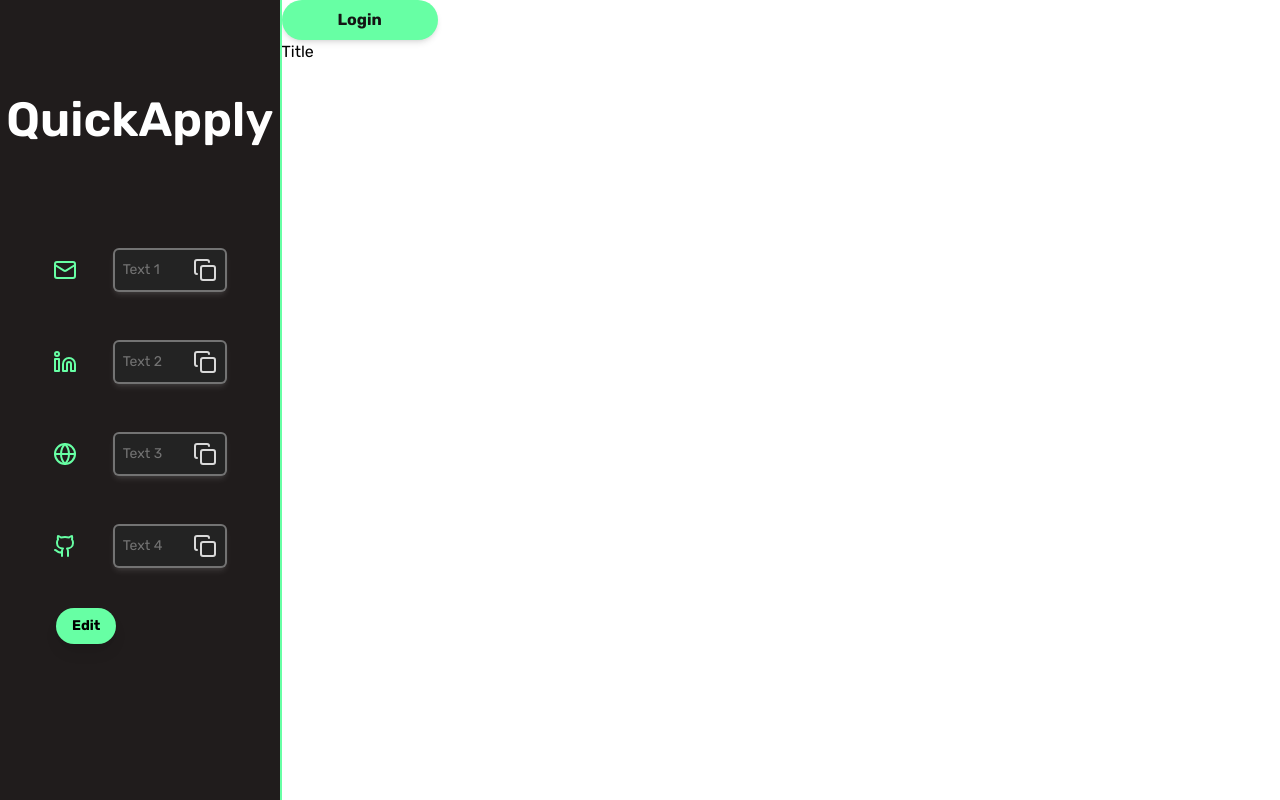
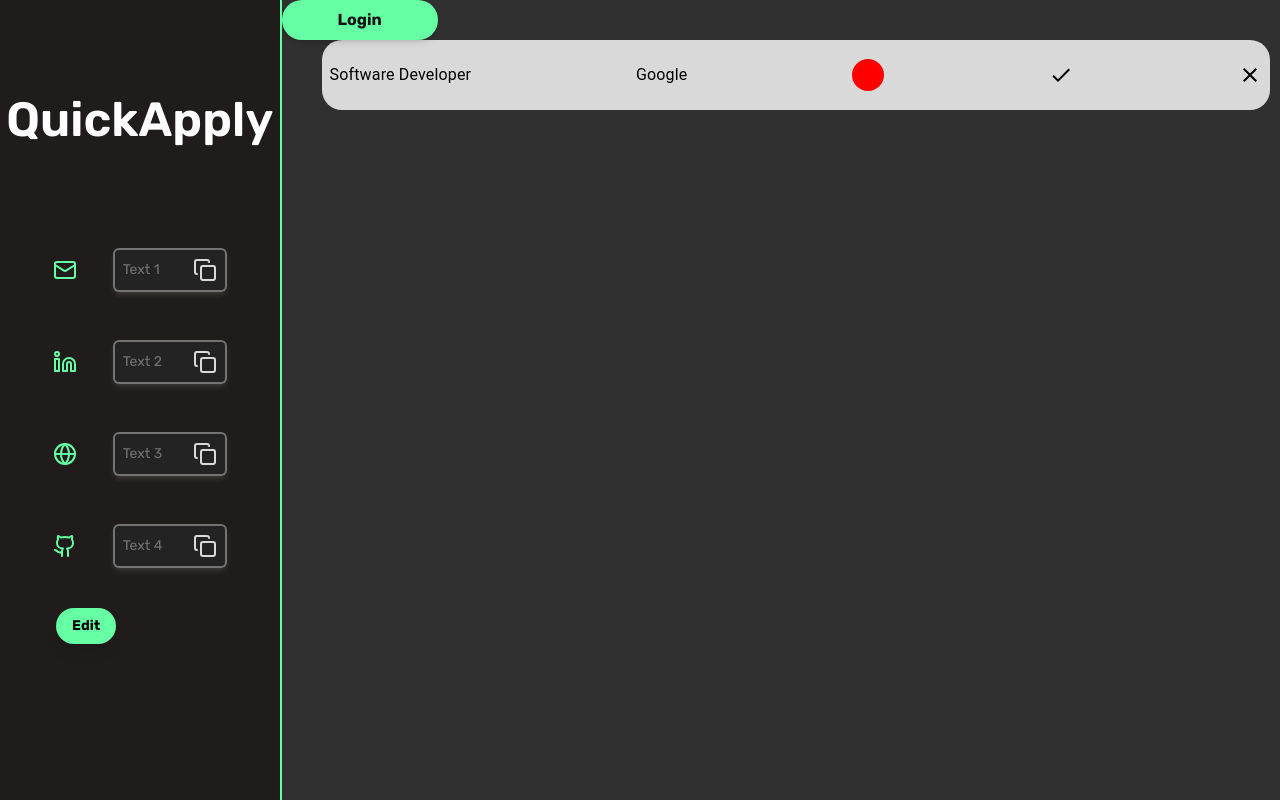
Before and after one commit to kevinliu399/QuickApply, a React (Create React App) app: page / in a window 1280 px wide. Built offline with nearby package versions, Linux system fonts and the light colour scheme.

Commit message:
ListingCasrd initial commit

```diff
--- a/package.json
+++ b/package.json
@@ -5,6 +5,7 @@
   "dependencies": {
     "@emotion/react": "^11.11.4",
     "@emotion/styled": "^11.11.5",
+    "@mui/icons-material": "^5.15.19",
     "@mui/material": "^5.15.18",
     "@testing-library/jest-dom": "^5.17.0",
     "@testing-library/react": "^13.4.0",
--- a/src/components/LayoutComponent/LayoutComponent.tsx
+++ b/src/components/LayoutComponent/LayoutComponent.tsx
@@ -3,6 +3,7 @@ import { Box, CssBaseline, Drawer, Typography } from '@mui/material';
 import Sidebar from '../Sidebar/Sidebar';
 import Titlebar from '../MainGrid/Titlebar';
 import LoginButton from '../login-button';
+import ListingCard from '../MainGrid/ListingCard';
 
 const drawerWidth = 22;
 
@@ -31,13 +32,15 @@ const LayoutComponent: React.FC = () => {
     {/* Main part of the project */}
       <Box
         component="main"
-        sx={{ flexGrow: 1, width: `calc(100% - ${drawerWidth}%)` }}
+        sx={{ flexGrow: 1, width: `calc(100% - ${drawerWidth}%)`, backgroundColor: '#303030'}}
+
       >
         <LoginButton
           label="Login"
           onClick={() => console.log('Login')}
         />
         <Titlebar />
+        <ListingCard />
       </Box>
     </Box>
   );
--- /dev/null
+++ b/src/components/MainGrid/ListingCard.tsx
@@ -0,0 +1,37 @@
+import React from 'react';
+import { Box, Chip, Typography } from '@mui/material';
+import CheckIcon from '@mui/icons-material/Check';
+import CloseIcon from '@mui/icons-material/Close';
+import './font.css'
+
+const ListingCard: React.FC = () => {
+  return (
+    <Box
+      display="flex"
+      alignItems="center"
+      justifyContent="space-between"
+      bgcolor="#D9D9D9"
+      p={1}
+      borderRadius={5}
+      width="95%"
+      ml={5}
+      mr={5}
+      height={70}
+    >
+      <Typography className="rubik" variant="body1">Software Developer</Typography>
+      <Typography className="rubik" variant="body1">Google</Typography>
+      <Box
+        sx={{
+          bgcolor: 'red',
+          borderRadius: '50%',
+          width: 32,
+          height: 32
+        }}
+      />
+      <CheckIcon />
+      <CloseIcon />
+    </Box>
+  );
+};
+
+export default ListingCard;
--- a/src/components/MainGrid/Titlebar.tsx
+++ b/src/components/MainGrid/Titlebar.tsx
@@ -3,7 +3,6 @@ import React from 'react';
 const Titlebar: React.FC = () => {
     return (
         <>
-            <h1 className=""> Title </h1>
         </>
     )
 }
--- /dev/null
+++ b/src/components/MainGrid/font.css
@@ -0,0 +1,7 @@
+@import url('https://fonts.googleapis.com/css2?family=Rubik:ital,wght@0,300..900;1,300..900&display=swap');
+
+.rubik {
+    font-family: "Rubik", sans-serif;
+    font-optical-sizing: auto;
+
+}
```
Also changed, not shown: 1 other file (tests, documents, lock files or other folders).
